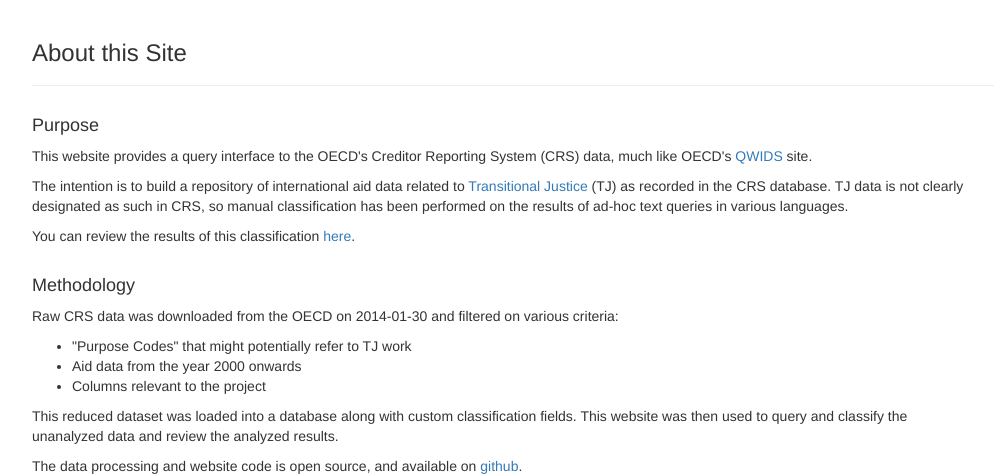
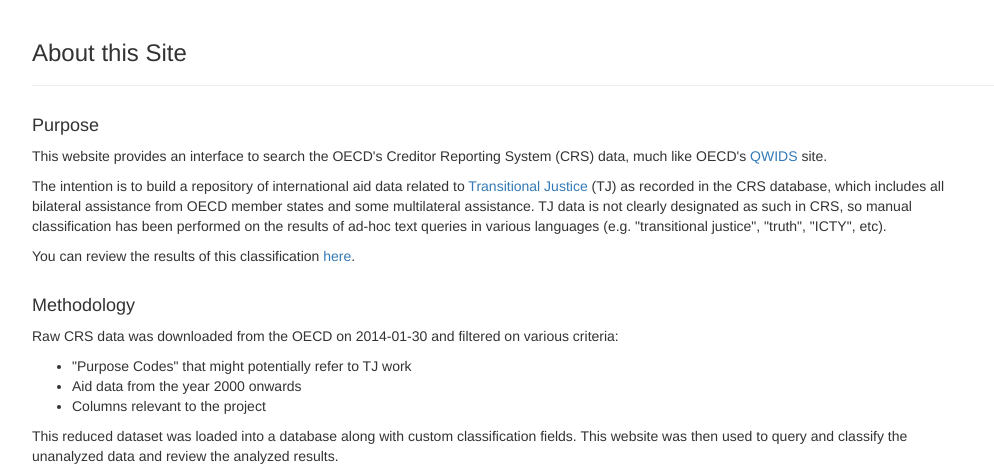
Before and after one commit to rosnfeld/crs_tj, a Django app: page /tj/about in a window 1280 px wide. Shown: the top 476 px of the page, without its empty margins (38-1032 px from the left). Run offline with Django 3.2, Linux system fonts and the light colour scheme; some libraries are stand-ins or nearby versions.

Commit message:
Minor text edits

```diff
--- a/tj/templates/tj/about.html
+++ b/tj/templates/tj/about.html
@@ -9,16 +9,17 @@
         <div class="col-md-10">
             <h4>Purpose</h4>
             <p>
-                This website provides a query interface to the OECD's Creditor Reporting System (CRS) data,
+                This website provides an interface to search the OECD's Creditor Reporting System (CRS) data,
                 much like OECD's <a href="http://stats.oecd.org/qwids/">QWIDS</a> site.
             </p>
             <p>
                 The intention is to build a repository of international aid data related to
                 <a href="https://en.wikipedia.org/wiki/Transitional_justice">Transitional Justice</a>
-                (TJ) as recorded in the CRS database.
+                (TJ) as recorded in the CRS database, which includes all bilateral assistance from OECD member states
+                and some multilateral assistance.
 
                 TJ data is not clearly designated as such in CRS, so manual classification has been performed
-                on the results of ad-hoc text queries in various languages.
+                on the results of ad-hoc text queries in various languages (e.g. "transitional justice", "truth", "ICTY", etc).
             </p>
             <p>
                 You can review the results of this classification <a href="{% url 'review_analysis' %}">here</a>.
```
